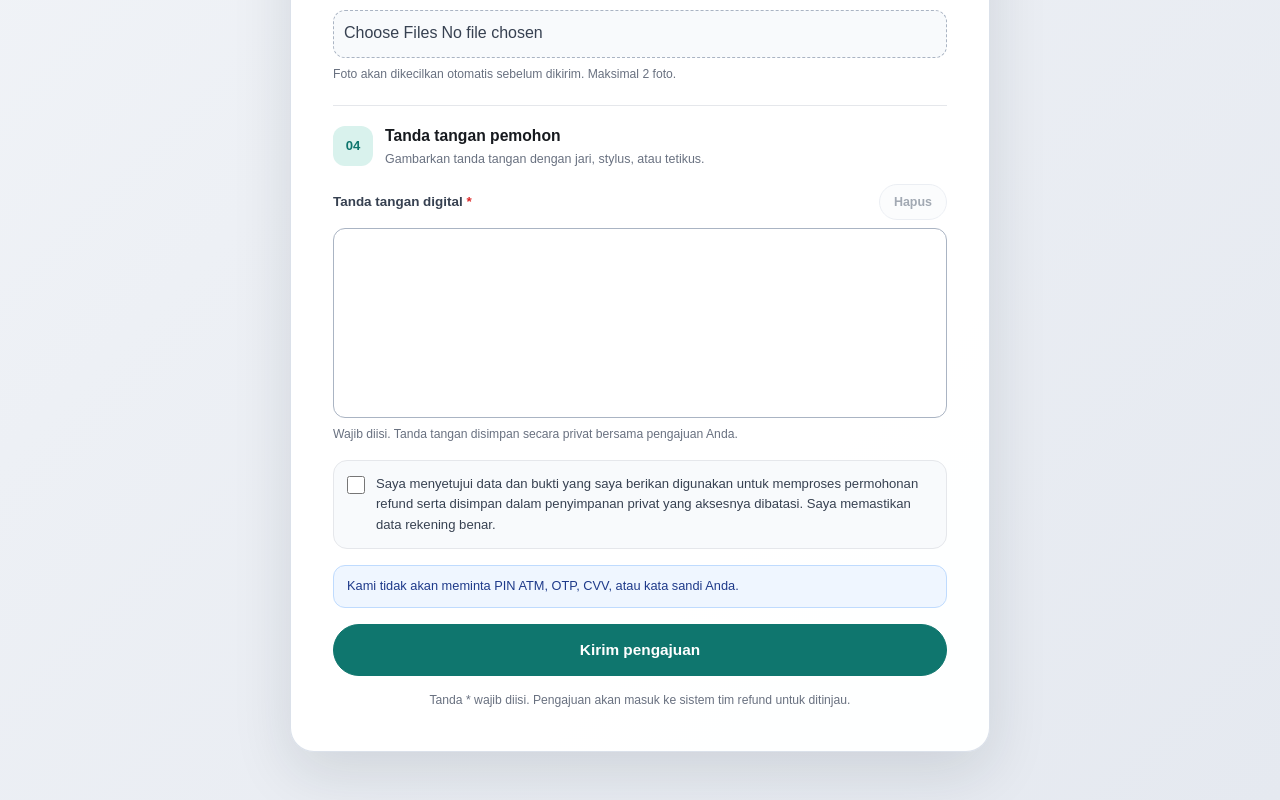
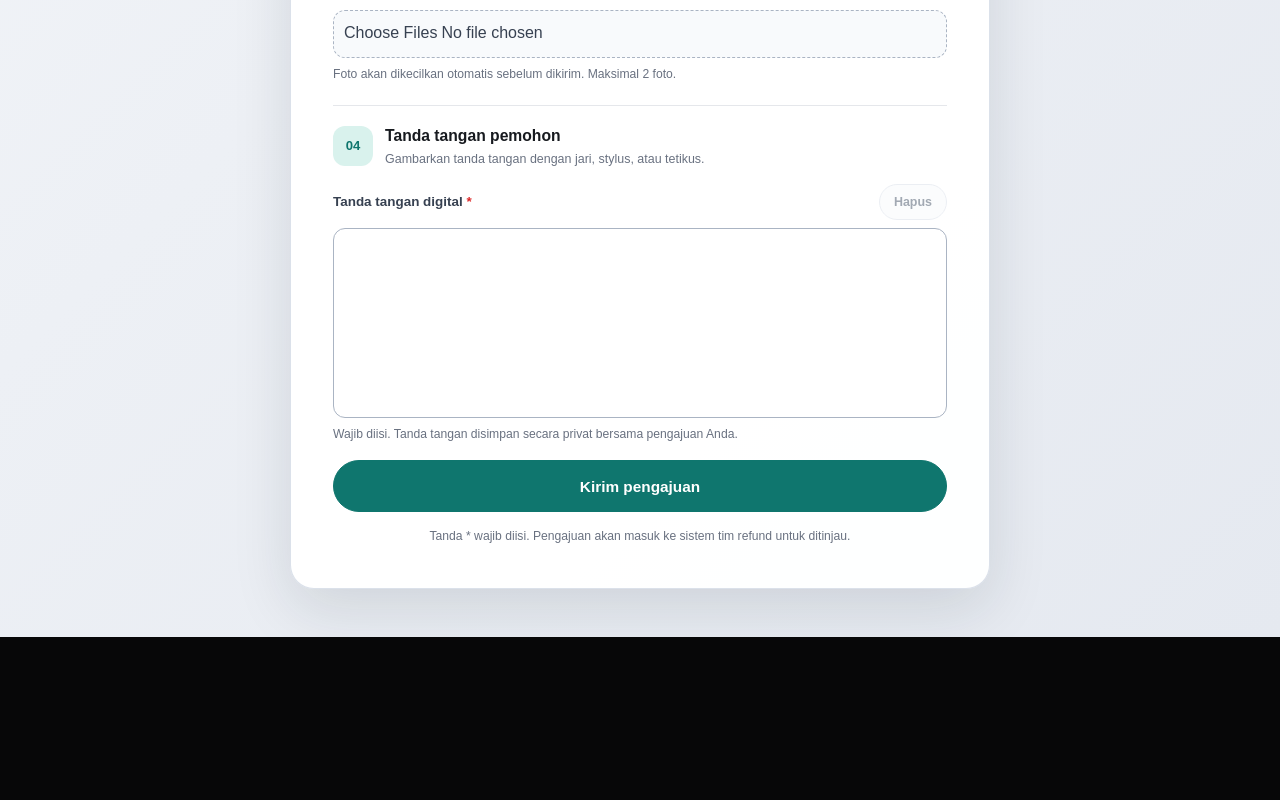
Before and after one commit to satria105/editor-surat-refund-vercel, a Next.js app: page /portal in a window 1280 px wide. Shown: the part 1520-2320 px from the top of the page. After the commit the page ends 2157 px from the top, so only its background shows below. Built offline with nearby package versions, Linux system fonts and the light colour scheme.

Commit message:
Remove consent and security notices from customer portal

```diff
--- a/app/api/customer-intake/route.ts
+++ b/app/api/customer-intake/route.ts
@@ -154,7 +154,6 @@ export async function POST(request: Request) {
   const input = body as Record<string, unknown>;
   const website = text(input.website, 200);
   if (website) return json({ ok: true, reference: "RF-TERKIRIM" }, 201);
-  if (input.consent !== true) return json({ error: "Persetujuan pemrosesan data wajib dicentang." }, 400);
   const signatureImage = input.signatureImage;
   if (!validSignatureImage(signatureImage)) return json({ error: "Bubuhkan tanda tangan digital sebelum mengirim." }, 400);
 
@@ -220,7 +219,6 @@ export async function POST(request: Request) {
         customerPhone,
         customerReference: reference,
         requestStatus: "Menunggu ditinjau",
-        customerConsentAt: now,
       },
     });
     return json({ ok: true, reference }, 201);
--- a/app/globals.css
+++ b/app/globals.css
@@ -1721,37 +1721,6 @@ h1 {
   text-align: left;
 }
 
-.portal-consent {
-  align-items: flex-start;
-  background: #f8fafc;
-  border: 1px solid #e5e7eb;
-  border-radius: 14px;
-  color: #374151;
-  display: flex;
-  font-size: 0.82rem;
-  gap: 11px;
-  line-height: 1.55;
-  padding: 13px;
-}
-
-.portal-consent input {
-  accent-color: #0f766e;
-  flex: 0 0 18px;
-  height: 18px;
-  margin: 2px 0 0;
-  width: 18px;
-}
-
-.portal-safety {
-  background: #eff6ff;
-  border: 1px solid #bfdbfe;
-  border-radius: 12px;
-  color: #1e3a8a;
-  font-size: 0.8rem;
-  line-height: 1.45;
-  padding: 11px 13px;
-}
-
 .portal-honeypot {
   height: 1px;
   left: -10000px;
--- a/app/portal/customer-form.tsx
+++ b/app/portal/customer-form.tsx
@@ -73,7 +73,6 @@ export default function CustomerForm() {
   const [signatureImage, setSignatureImage] = useState("");
   const signatureCanvas = useRef<HTMLCanvasElement | null>(null);
   const isDrawingSignature = useRef(false);
-  const [consent, setConsent] = useState(false);
   const [website, setWebsite] = useState("");
   const [busy, setBusy] = useState(false);
   const [error, setError] = useState("");
@@ -173,7 +172,7 @@ export default function CustomerForm() {
         method: "POST",
         headers: { "content-type": "application/json" },
         cache: "no-store",
-        body: JSON.stringify({ ...values, amount, proofImages: photos, signatureImage, consent, website }),
+        body: JSON.stringify({ ...values, amount, proofImages: photos, signatureImage, website }),
       });
       const result = await response.json().catch(() => ({}));
       if (!response.ok) throw new Error(typeof result.error === "string" ? result.error : "Pengajuan belum dapat dikirim.");
@@ -312,12 +311,6 @@ export default function CustomerForm() {
             </small>
           </div>
 
-          <label className="portal-consent">
-            <input checked={consent} onChange={(event) => setConsent(event.target.checked)} required type="checkbox" />
-            <span>Saya menyetujui data dan bukti yang saya berikan digunakan untuk memproses permohonan refund serta disimpan dalam penyimpanan privat yang aksesnya dibatasi. Saya memastikan data rekening benar.</span>
-          </label>
-          <div className="portal-safety">Kami tidak akan meminta PIN ATM, OTP, CVV, atau kata sandi Anda.</div>
-
           <label className="portal-honeypot" aria-hidden="true">
             Website
             <input autoComplete="off" onChange={(event) => setWebsite(event.target.value)} tabIndex={-1} value={website} />
```
Also changed, not shown: 2 other files (tests, documents, lock files or other folders).
